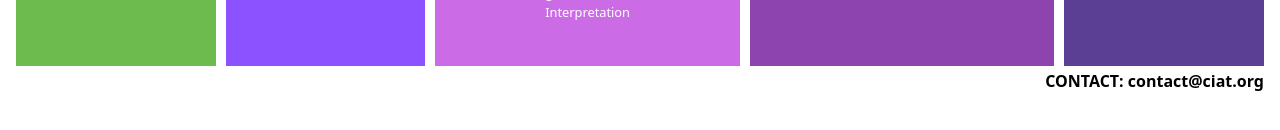
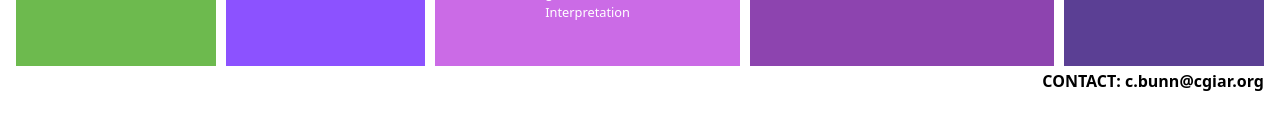
Before and after one commit to CIAT-DAPA/aclimatar_landingpage, a React (Vite) app: page / in a window 1280 px wide. Shown: the part 664-794 px from the top of the page. Built offline with nearby package versions, Linux system fonts and the light colour scheme.

Commit message:
contact footer

```diff
--- a/src/footer/Footer.jsx
+++ b/src/footer/Footer.jsx
@@ -5,7 +5,7 @@ function Footer() {
     return (
       <div className="footerContain">
         <p>
-          CONTACT: <span>contact@ciat.org</span>
+          CONTACT: <span>c.bunn@cgiar.org</span>
         </p>
 
       </div>
```
